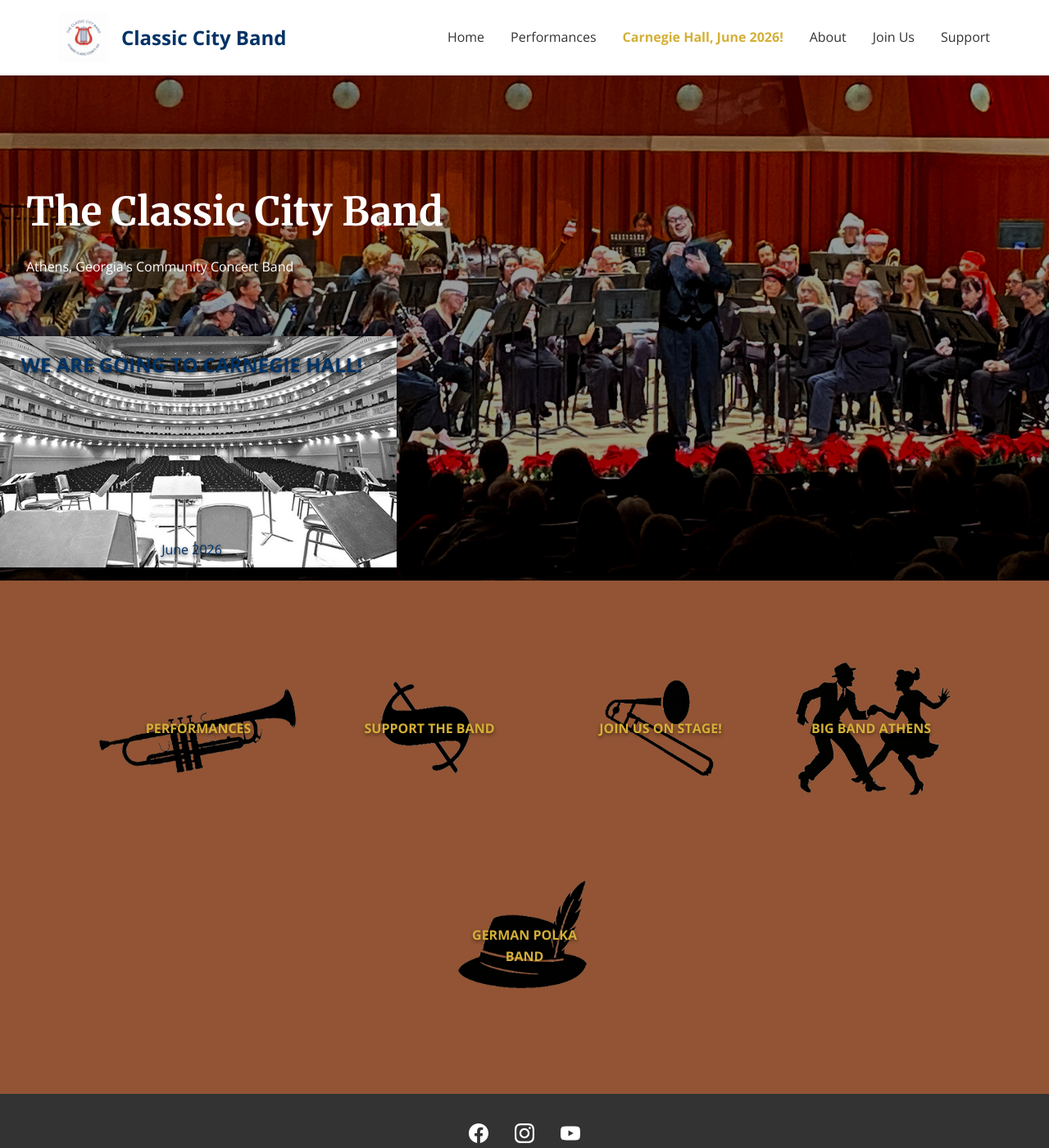
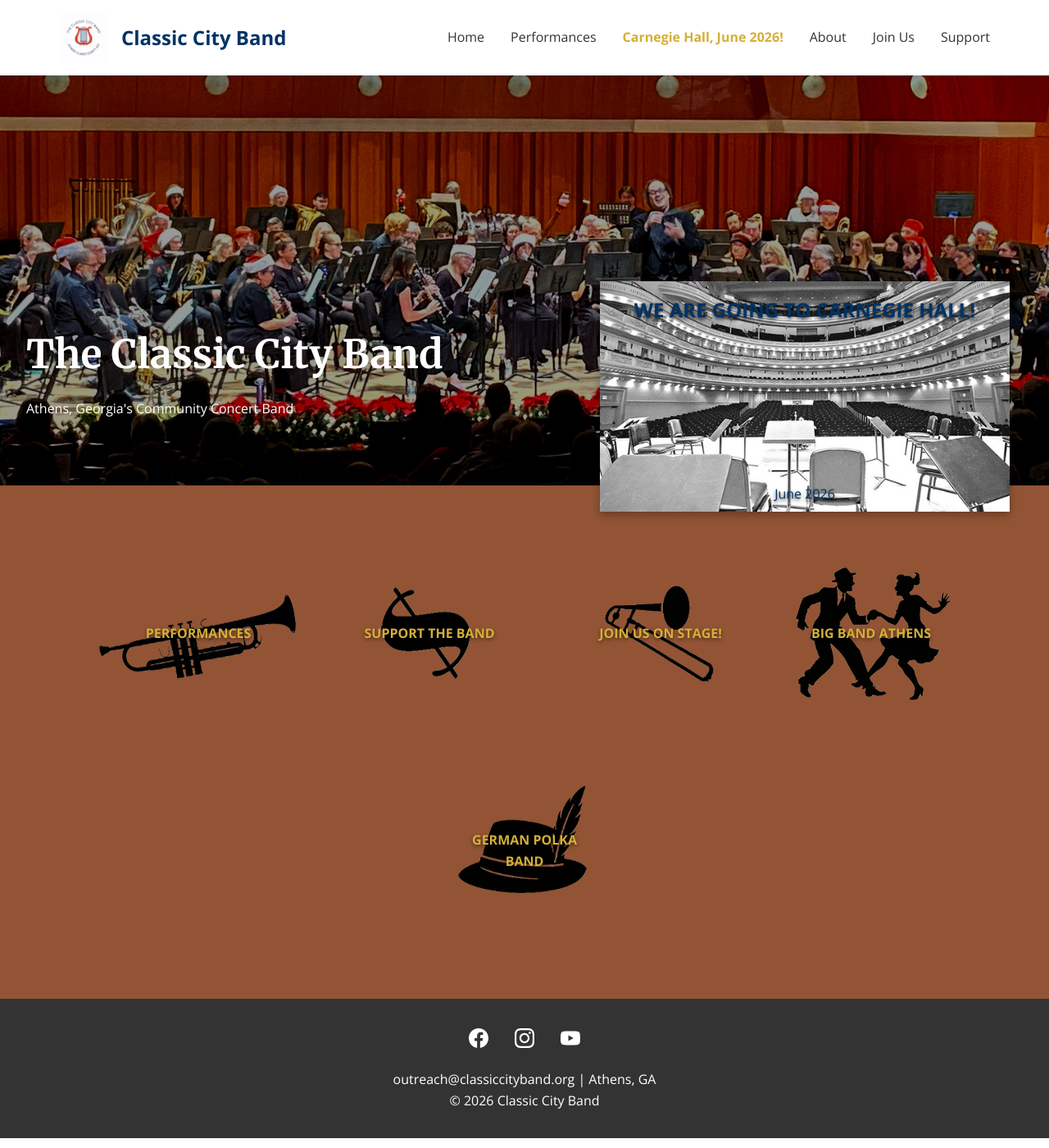
Before and after one commit to webmasterCCB/CCBwebsite, a Jekyll site: the page built from index.html, in a window 1280 px wide and 1400 px high. Shown: the whole window at 82% size. Built offline with Jekyll 4.4.1, drawn with Linux system fonts in a browser that asks for light colours.

Commit message:
Update style.css

```diff
--- a/assets/css/style.css
+++ b/assets/css/style.css
@@ -126,10 +126,6 @@ nav a:hover {
   max-width: 500px;
   height: auto;
   box-shadow: 0 4px 10px rgba(0,0,0,0.3);
-}
-
-.hero .carnegie-badge {
-  position: relative;
 }
 
 .hero .carnegie-badge .badge-title {
```
